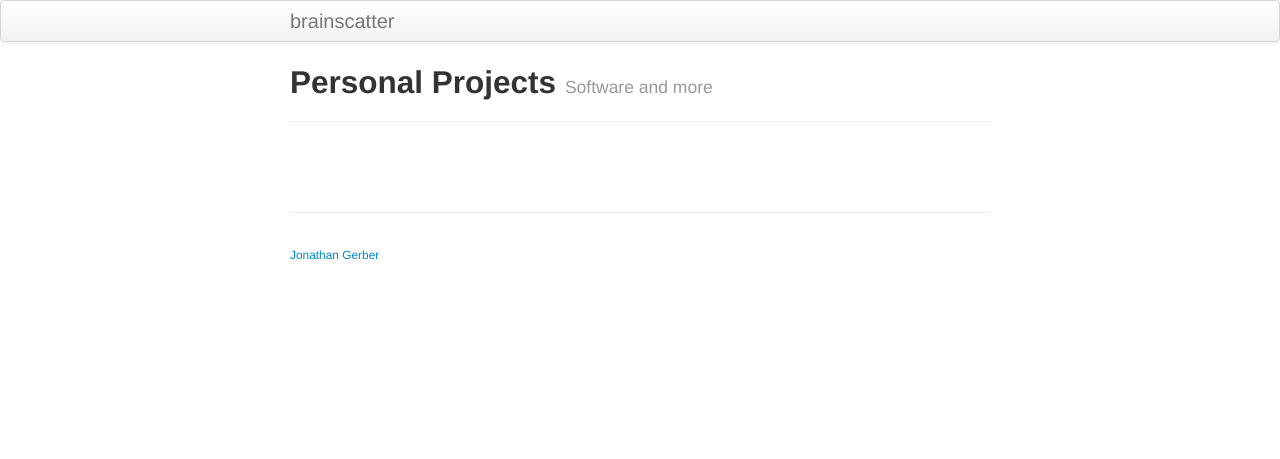
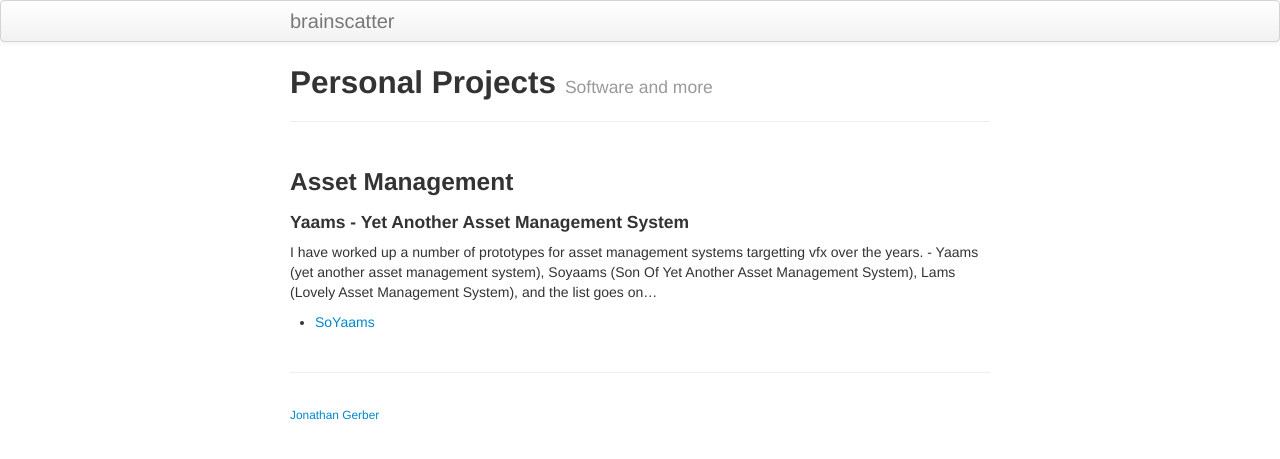
Before and after one commit to jlgerber/jlgerber.github.io, a Jekyll site: the page built from pages/personal_projects.md, in a window 1280 px wide. Shown: the top 459 px of the page. Built offline with Jekyll 4.4.1, drawn with Linux system fonts in a browser that asks for light colours.

Commit message:
update to include personal projects

```diff
--- a/Gemfile
+++ b/Gemfile
@@ -1,2 +1,4 @@
 source 'https://rubygems.org'
 gem 'github-pages'
+
+gem "webrick", "~> 1.7"
--- a/pages/personal_projects.md
+++ b/pages/personal_projects.md
@@ -4,3 +4,10 @@ title: Personal Projects
 tagline: Software and more
 description: Keeping track of hobbies and hobbyhorses
 ---
+### Asset Management
+
+#### Yaams - Yet Another Asset Management System
+
+I have worked up a number of prototypes for asset management systems targetting vfx over the years. - Yaams (yet another asset management system), Soyaams (Son Of Yet Another Asset Management System), Lams (Lovely Asset Management System), and the list goes on...
+
+- [SoYaams](projects/asset_management/soyaams.html)
```
Also changed, not shown: Gemfile.lock.
